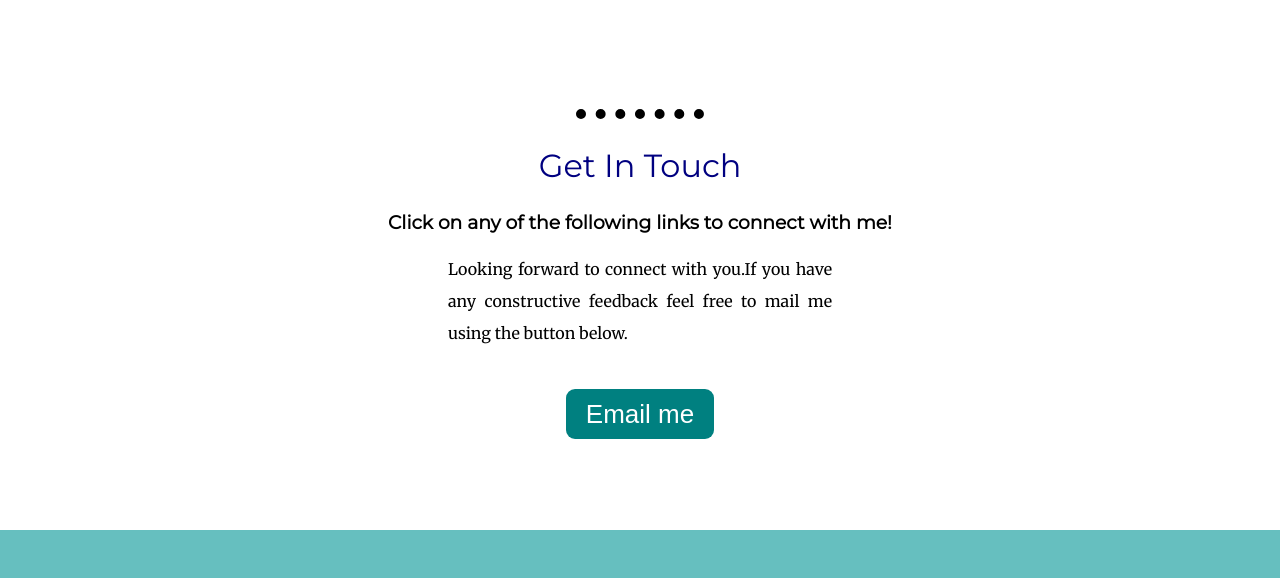
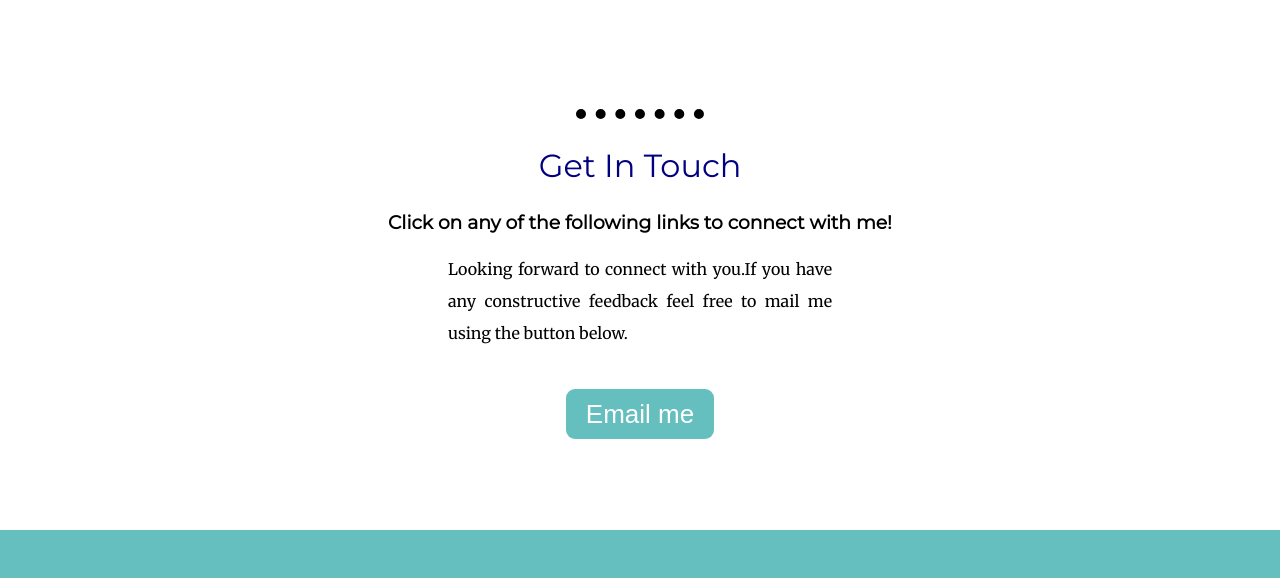
Before and after one commit to arshdeepdgreat/arshdeepdgreat, a plain HTML site: page index.html in a window 1280 px wide. Shown: the part 1766-2344 px from the top of the page. Drawn offline with Linux system fonts and the light colour scheme.

Commit message:
Another modification

```diff
--- a/css/styles.css
+++ b/css/styles.css
@@ -121,7 +121,7 @@ hr{
     font-family: Arial;
     color: #ffffff;
     font-size: 26px;
-    background: teal;
+    background: #66bfbf;
     padding: 10px 20px 10px 20px;
     text-decoration: none;
   }
```
